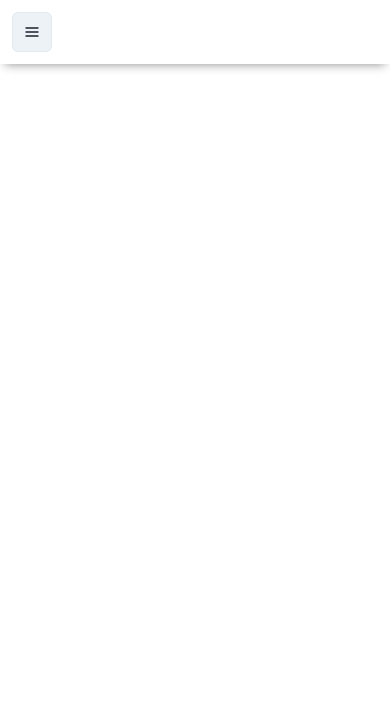
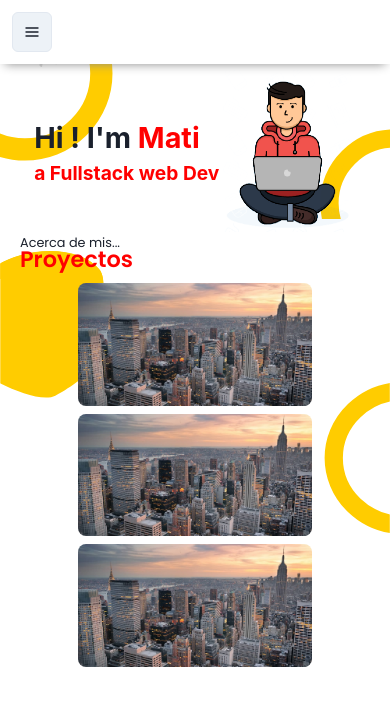
Before and after one commit to Matulaz/matias-zarate-responsive, a React (Vite) app: page / in a window 390 px wide. Shown: the top 706 px of the page. Built offline with nearby package versions, Linux system fonts and the light colour scheme.

Commit message:
mobile version

```diff
--- a/src/App.jsx
+++ b/src/App.jsx
@@ -9,6 +9,8 @@ import DesktopPortfolio from './components/desktop/DesktopPortfolio'
 import DesktopProyectos from './components/desktop/DesktopProyectos'
 import DesktopForm from './components/desktop/DesktopForm'
 import DesktopFooter from './components/desktop/DesktopFooter'
+import MobileHero from './components/mobile/MobileHero'
+import MobilePortfolio from './components/mobile/MobilePortfolio'
 
 
 function App() {
@@ -18,6 +20,9 @@ function App() {
     <ChakraProvider>
       <Box display={{base:'inline', md:'none'}}>
         <MobileNav />
+        <MobileHero />
+        <MobilePortfolio />
+
       </Box>
       <Box display={{base:'none', md:'inline'}}>
         <DesktopNav />
--- a/src/components/desktop/DesktopFooter.jsx
+++ b/src/components/desktop/DesktopFooter.jsx
@@ -1,6 +1,6 @@
 import * as React from 'react'
 import './DesktopFooter.css'
-import {  ChakraProvider, Box, Text, Image, Flex } from '@chakra-ui/react'
+import {  ChakraProvider, Text, Flex } from '@chakra-ui/react'
 
 
 function DesktopFooter(){
--- a/src/components/desktop/DesktopHero.css
+++ b/src/components/desktop/DesktopHero.css
@@ -17,7 +17,7 @@
     background-color:#f3f2f5;
 }
 
-.HeroImg{
+/* .HeroImg{
     animation-name: entradaDer;
     animation-duration: 2s;
 }
@@ -30,4 +30,4 @@
         transform: translateX(0);
       }
 
-}
+} */
--- /dev/null
+++ b/src/components/mobile/MobileHero.css
@@ -0,0 +1,10 @@
+.MobileHero{
+    background-image:url('../../assets/img/bg-hero.svg') ;
+    background-repeat: no-repeat;
+    background-size: 100%;
+
+}
+
+.span{
+    color:red;
+}
--- /dev/null
+++ b/src/components/mobile/MobileHero.jsx
@@ -0,0 +1,25 @@
+import React from 'react'
+import {  ChakraProvider, Box, Flex, Image, Text} from '@chakra-ui/react'
+import './MobileHero.css'
+import perfilMobile from '../../assets/img/foto2.png'
+
+
+
+function MobileHero (){
+
+
+
+    return(
+        <ChakraProvider className='MobileHero'>
+            <Flex className='MobileHero' justifyContent={'center'} alignItems={'center'} pt='18%'>
+                <Box>
+                    <Text fontWeight={'700'} fontSize='1.8em'>Hi ! I'm <span className='span'>Mati</span></Text>
+                    <Text color='red' fontWeight={'700'} fontSize='1.2em'>a Fullstack web Dev</Text>
+                </Box>
+                <Image  src={perfilMobile} boxSize='35%'/>
+            </Flex>
+        </ChakraProvider>
+    )
+}
+
+export default MobileHero;
--- /dev/null
+++ b/src/components/mobile/MobilePortfolio.css
@@ -0,0 +1,7 @@
+.Portfolio{
+    background-image:url('../../assets/img/bg-main.svg') ;
+    background-repeat: no-repeat;
+    background-size: 100%;
+    font-family: 'Poppins', sans-serif;
+    line-height:110%;
+}
--- /dev/null
+++ b/src/components/mobile/MobilePortfolio.jsx
@@ -0,0 +1,27 @@
+import React from 'react'
+import {  ChakraProvider, Box, Flex, Image, Text} from '@chakra-ui/react'
+import './MobilePortfolio.css'
+import nyc from '../../assets/img/nyc.jpg'
+
+
+
+function MobilePortfolio(){
+
+    return(
+        <ChakraProvider >
+            <Box className='Portfolio'>
+            <Box pl='20px' className='Portfolio'>
+                        <Text fontSize='0.8em'fontWeight={400}>Acerca de mis...</Text>
+                        <Text color='red' fontSize='1.4em'fontWeight={600} paddingBottom='10px'>Proyectos</Text>
+            </Box>
+            <Flex justifyContent='center' alignItems='center' direction='column' >
+                        <Image className='proyImg' boxSize='60%' src={nyc} m='1' borderRadius='8'/>
+                        <Image className='proyImg' boxSize='60%' src={nyc} m='1' borderRadius='8'/>
+                        <Image className='proyImg' boxSize='60%' src={nyc} m='1' borderRadius='8'/>
+                    </Flex>
+            </Box>
+
+        </ChakraProvider>
+    )
+}
+export default MobilePortfolio;
```
